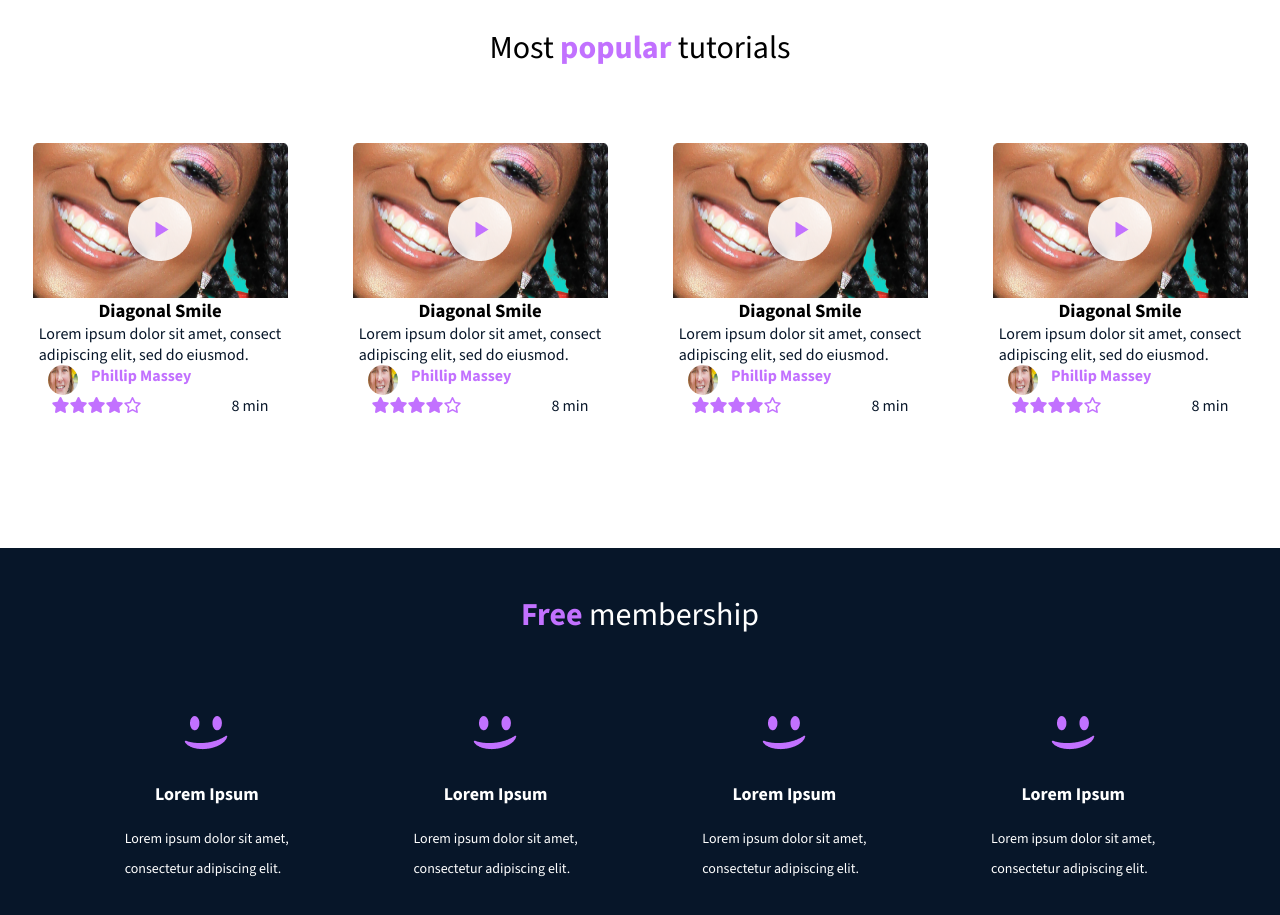
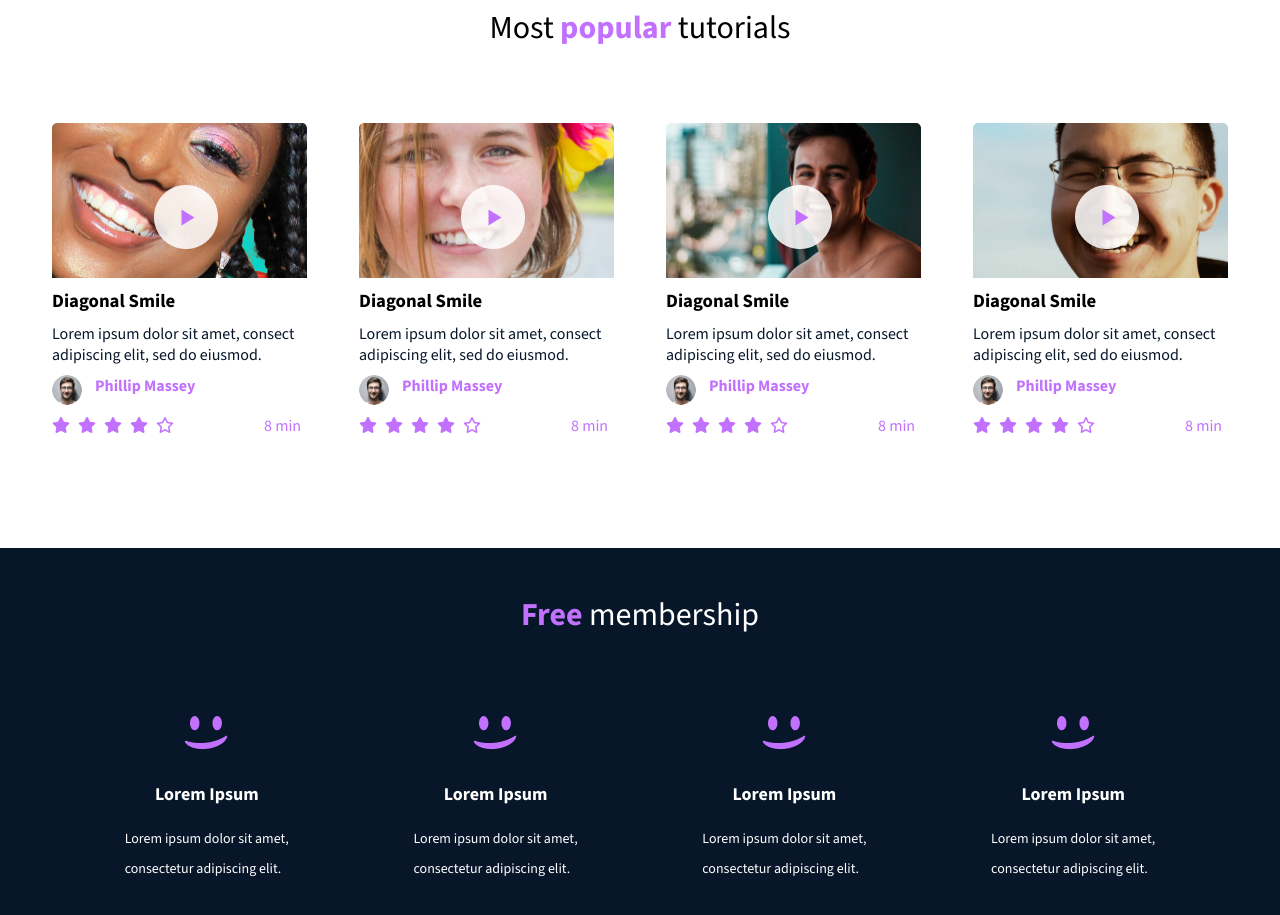
Before and after one commit to OmarMegzz/alx_html_css, a plain HTML site: page css_advanced/index.html in a window 1280 px wide. Shown: the part 1640-2555 px from the top of the page. Drawn offline with nearby package versions, Linux system fonts and the light colour scheme.

Commit message:
modifi to videos section

```diff
--- a/css_advanced/index.html
+++ b/css_advanced/index.html
@@ -101,35 +101,8 @@
               Lorem ipsum dolor sit amet, consect<br />
               adipiscing elit, sed do eiusmod.
             </p>
-
             <div class="video-it">
-              <img class="video-second-img" src="./images/7.png" alt="" />
-              <img class="video-play" src="images/play.png" alt="" />
-              <h4>Phillip Massey</h4>
-            </div>
-            <div class="rating">
-              <div class="video-star">
-                <div><i class="fa-solid fa-star"></i></div>
-                <div><i class="fa-solid fa-star"></i></div>
-                <div><i class="fa-solid fa-star"></i></div>
-                <div><i class="fa-solid fa-star"></i></div>
-                <div><i class="fa-regular fa-star"></i></div>
-              </div>
-              <div class="rate-time">
-                <p>8 min</p>
-              </div>
-            </div>
-          </div>
-          <div class="video-list-card">
-            <img class="video-first-img" src="./images/9.png" alt="" />
-            <h3>Diagonal Smile</h3>
-            <p>
-              Lorem ipsum dolor sit amet, consect<br />
-              adipiscing elit, sed do eiusmod.
-            </p>
-
-            <div class="video-it">
-              <img class="video-second-img" src="./images/7.png" alt="" />
+              <img class="video-second-img" src="./images/1.png" alt="" />
               <img class="video-play" src="images/play.png" alt="" />
               <h4>Phillip Massey</h4>
             </div>
@@ -147,7 +120,7 @@
             </div>
           </div>
           <div class="video-list-card">
-            <img class="video-first-img" src="./images/9.png" alt="" />
+            <img class="video-first-img" src="./images/7.png" alt="" />
             <h3>Diagonal Smile</h3>
             <p>
               Lorem ipsum dolor sit amet, consect<br />
@@ -155,7 +128,7 @@
             </p>
 
             <div class="video-it">
-              <img class="video-second-img" src="./images/7.png" alt="" />
+              <img class="video-second-img" src="./images/1.png" alt="" />
               <img class="video-play" src="images/play.png" alt="" />
               <h4>Phillip Massey</h4>
             </div>
@@ -173,7 +146,7 @@
             </div>
           </div>
           <div class="video-list-card">
-            <img class="video-first-img" src="./images/9.png" alt="" />
+            <img class="video-first-img" src="./images/8.png" alt="" />
             <h3>Diagonal Smile</h3>
             <p>
               Lorem ipsum dolor sit amet, consect<br />
@@ -181,7 +154,33 @@
             </p>
 
             <div class="video-it">
-              <img class="video-second-img" src="./images/7.png" alt="" />
+              <img class="video-second-img" src="./images/1.png" alt="" />
+              <img class="video-play" src="images/play.png" alt="" />
+              <h4>Phillip Massey</h4>
+            </div>
+            <div class="rating">
+              <div class="video-star">
+                <div><i class="fa-solid fa-star"></i></div>
+                <div><i class="fa-solid fa-star"></i></div>
+                <div><i class="fa-solid fa-star"></i></div>
+                <div><i class="fa-solid fa-star"></i></div>
+                <div><i class="fa-regular fa-star"></i></div>
+              </div>
+              <div class="video-rate-time">
+                <p>8 min</p>
+              </div>
+            </div>
+          </div>
+          <div class="video-list-card">
+            <img class="video-first-img" src="./images/6.png" alt="" />
+            <h3>Diagonal Smile</h3>
+            <p>
+              Lorem ipsum dolor sit amet, consect<br />
+              adipiscing elit, sed do eiusmod.
+            </p>
+
+            <div class="video-it">
+              <img class="video-second-img" src="./images/1.png" alt="" />
               <img class="video-play" src="images/play.png" alt="" />
               <h4>Phillip Massey</h4>
             </div>
--- a/css_advanced/styles.css
+++ b/css_advanced/styles.css
@@ -160,12 +160,17 @@ nav ul {
   font-weight: bold;
 }
 .video-list-card {
-  width: 100%;
   display: flex;
   align-items: center;
   flex-direction: column;
-  justify-content: space-between;
+  justify-content: space-evenly;
   position: relative;
+  gap: 10px;
+}
+.video-list-card h3,
+.video-list-card p {
+  width: 100%;
+  text-align: left;
 }
 
 .video-first-img {
@@ -190,7 +195,8 @@ nav ul {
   align-items: flex-start;
   flex-direction: row;
   justify-content: start;
-  width: 70%;
+  text-align: left;
+  width: 100%;
 }
 
 .video-it img {
@@ -202,13 +208,17 @@ nav ul {
   flex-direction: row;
   display: flex;
   margin-right: 90px;
+  color: #c271ff;
+  gap: 8px;
 }
 .rating {
   display: flex;
   align-items: center;
-  justify-content: space-evenly;
   flex-direction: row;
+  text-align: left;
+  width: 100%;
 }
+
 .videos-container {
   width: 100%;
   display: flex;
@@ -224,9 +234,11 @@ nav ul {
   color: #c271ff;
   align-items: flex-start;
 }
-.video-star i {
-  color: #c271ff;
+
+.video-rate-time p {
+  color: #c271ff !important ;
 }
+
 /**************************************************membership****************************************************************/
 
 #membership {
```
